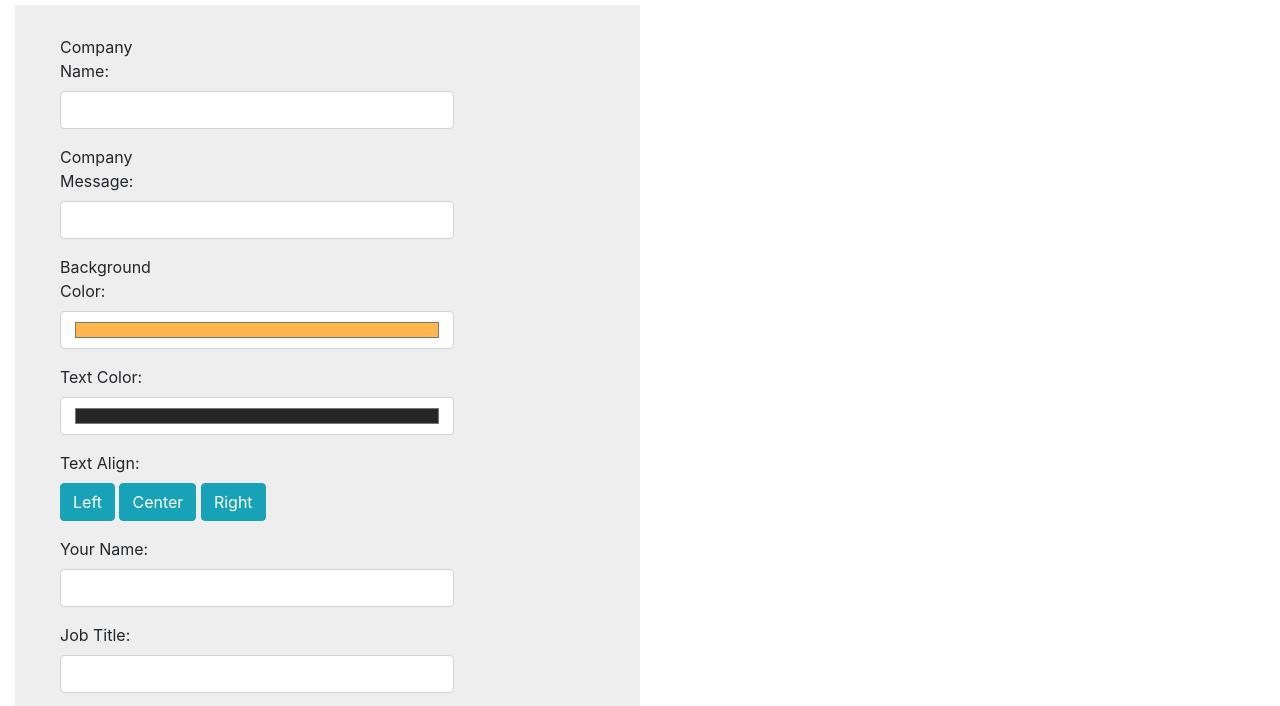
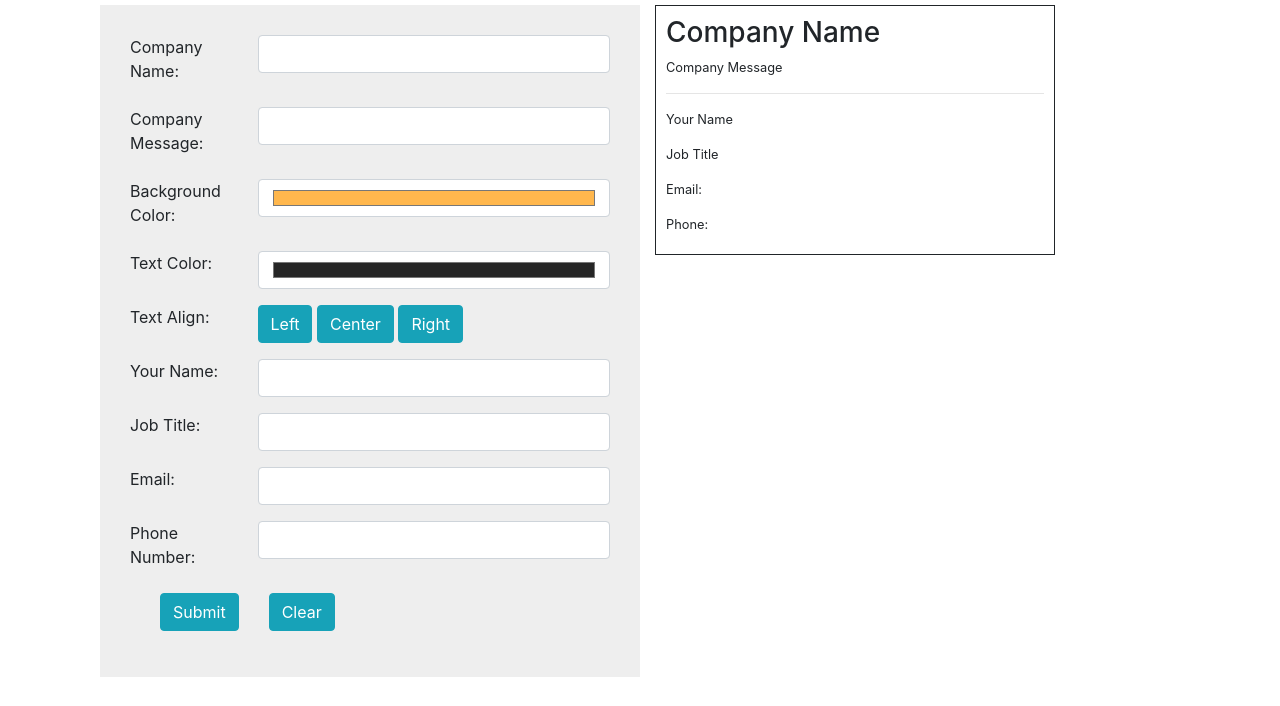
Before and after one commit to springlordpants/Business-Card, a plain HTML site: page index.html in a window 1280 px wide. Shown: the part 91-797 px from the top of the page. Drawn offline with Linux system fonts and the light colour scheme.

Commit message:
Fixing styling bugs

```diff
--- a/index.html
+++ b/index.html
@@ -18,41 +18,43 @@
     </div>
 
     <div class="container-fluid">
+      <div class="row">
+
       <!-- INPUT SECTION -->
 
-      <div class="col-sm-12 col-md-6 background">
+        <div class="col-md-6 col-sm-12 background">
 
           <form id="cardInfo" class="form-horizontal">
 
-          <div class="form-group">
+            <div class="form-group row">
               <label for="inputCompany" class="col-sm-3 control-label">Company Name:</label>
               <div class="col-sm-9">
                 <input type="text" class="form-control" id="inputCompany" onkeyup="printCompany()">
               </div>
             </div>
 
-          <div class="form-group">
+            <div class="form-group row">
               <label for="inputMessage" class="col-sm-3 control-label">Company Message:</label>
               <div class="col-sm-9">
                 <input type="text" class="form-control" id="inputMessage" onkeyup="printMessage()">
               </div>
             </div>
 
-          <div class="form-group">
+            <div class="form-group row">
               <label for="inputBg" class="col-sm-3 control-label">Background Color:</label>
               <div class="col-sm-9">
                 <input type="color" class="form-control" id="inputBg" value="#ffb74d" onchange="changeBg()">
               </div>
             </div>
 
-          <div class="form-group">
+            <div class="form-group row">
               <label for="inputText" class="col-sm-3 control-label">Text Color:</label>
               <div class="col-sm-9">
                 <input type="color" class="form-control" id="inputText" value="#262626" onchange="changeText()">
               </div>
             </div>
 
-          <div class="form-group">
+            <div class="form-group row">
               <label class="col-sm-3 control-label">Text Align:</label>
               <div class="col-sm-9">
                 <input type="button" class="btn btn-info" value="Left" id="text-left" onclick="textAlign(this.id)">
@@ -61,44 +63,48 @@
               </div>
             </div>
 
-          <div class="form-group">
+            <div class="form-group row">
               <label for="inputName" class="col-sm-3 control-label">Your Name:</label>
               <div class="col-sm-9">
                 <input type="text" class="form-control" id="inputName" onkeyup="printName()">
               </div>
             </div>
 
-          <div class="form-group">
+            <div class="form-group row">
               <label for="inputJob" class="col-sm-3 control-label">Job Title:</label>
               <div class="col-sm-9">
                 <input type="text" class="form-control" id="inputJob" onkeyup="printJob()">
               </div>
             </div>
 
-          <div class="form-group">
+            <div class="form-group row">
               <label for="inputEmail" class="col-sm-3 control-label">Email:</label>
               <div class="col-sm-9">
                 <input type="email" class="form-control" id="inputEmail" onkeyup="printEmail()">
               </div>
             </div>
 
-          <div class="form-group">
+            <div class="form-group row">
               <label for="inputPhone" class="col-sm-3 control-label">Phone Number:</label>
               <div class="col-sm-9">
                 <input type="tel" class="form-control" id="inputPhone" onkeyup="printPhone()">
               </div>
             </div>
 
+          <div class="container-fluid row mx-auto">
+
             <div class="form-group">
               <div class="col-sm-3 col-sm-offset-3">
-              <input type="button" value="Submit" onclick="formSubmit()">
+                <input type="button" class="btn btn-info" value="Submit" onclick="formSubmit()">
               </div>
             </div>
 
             <div class="form-group">
               <div class="col-sm-3">
-              <input type="button" value="Clear" onclick="formClear()">
+                <input type="button" class="btn btn-info" value="Clear" onclick="formClear()">
               </div>
+            </div>
+
           </div>
 
           </form>
@@ -106,7 +112,7 @@
 
         <!-- OUTPUT SECTION -->
 
-      <div class="col-sm-12 col-md-6">
+        <div class="col-md-6 col-sm-12">
           <div id="card">
             <h3 id="outputCompany">Company Name</h3>
             <p id="outputMessage" class="small">Company Message</p>
@@ -119,7 +125,7 @@
         </div>
 
 
-
+      </div>
     </div>
 
   <script src="custom.js"></script>
--- a/style.css
+++ b/style.css
@@ -1,3 +1,7 @@
+body {
+  padding: 0 100px
+}
+
 h1 {
   text-align: center;
   padding: 20px 0;
```
Lines whose indentation alone changed are shown as unchanged.
